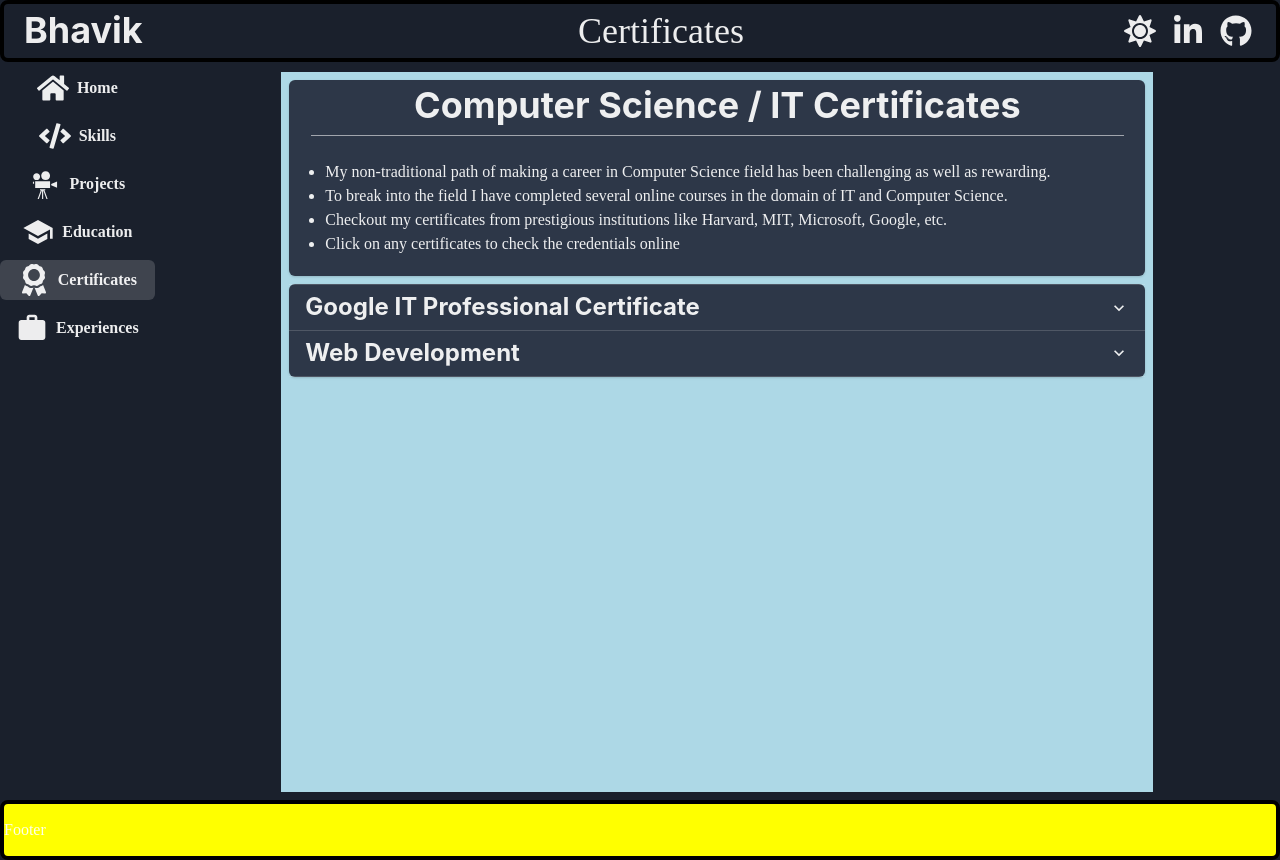
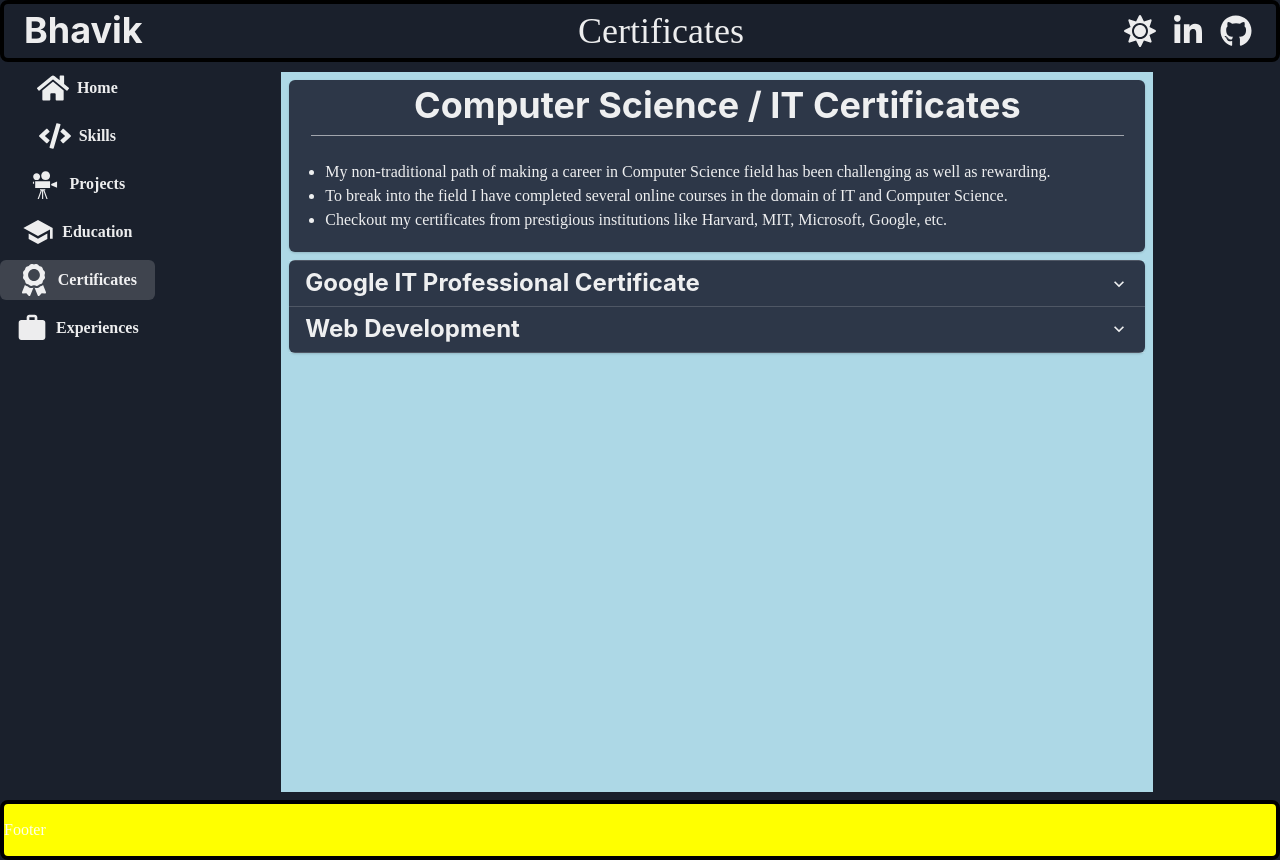
Before and after one commit to bhavik-knight/portfolio-chakra, a React (Vite) app in the folder react/frontend/: page / in a window 1280 px wide. Both pictures are taken after a click on the button "Certificates". Built offline with nearby package versions, Linux system fonts and the light colour scheme.

Commit message:
hide line for clicking certificates

```diff
--- a/react/frontend/src/components/Certificates.jsx
+++ b/react/frontend/src/components/Certificates.jsx
@@ -31,9 +31,9 @@ function Certificates() {
                     <ListItem>
                         Checkout my certificates from prestigious institutions like Harvard, MIT, Microsoft, Google, etc.
                     </ListItem>
-                    <ListItem>
+                    {/* <ListItem>
                         Click on any certificates to check the credentials online
-                    </ListItem>
+                    </ListItem> */}
                 </CardBody>
             </Card>
 
```
